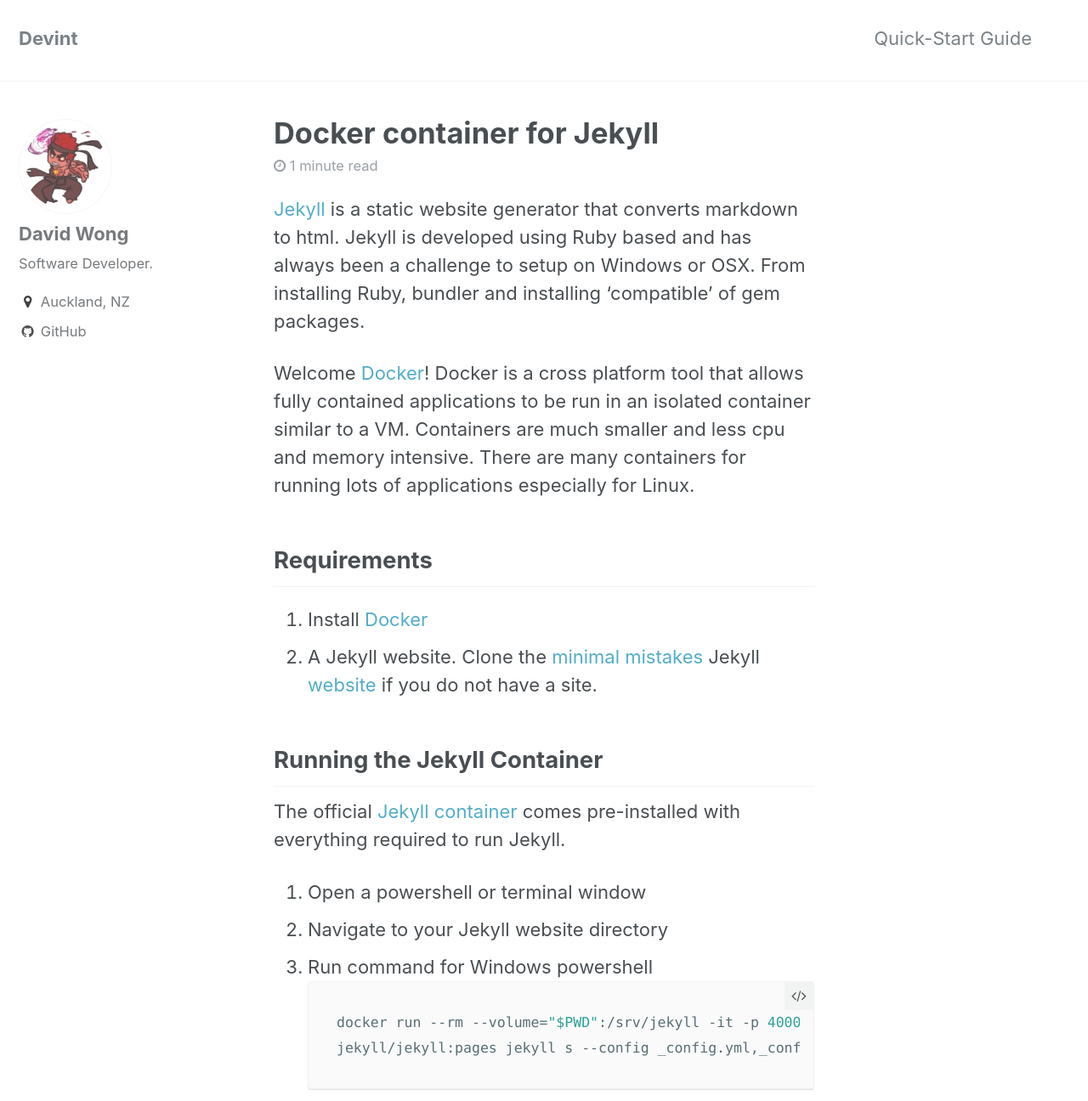
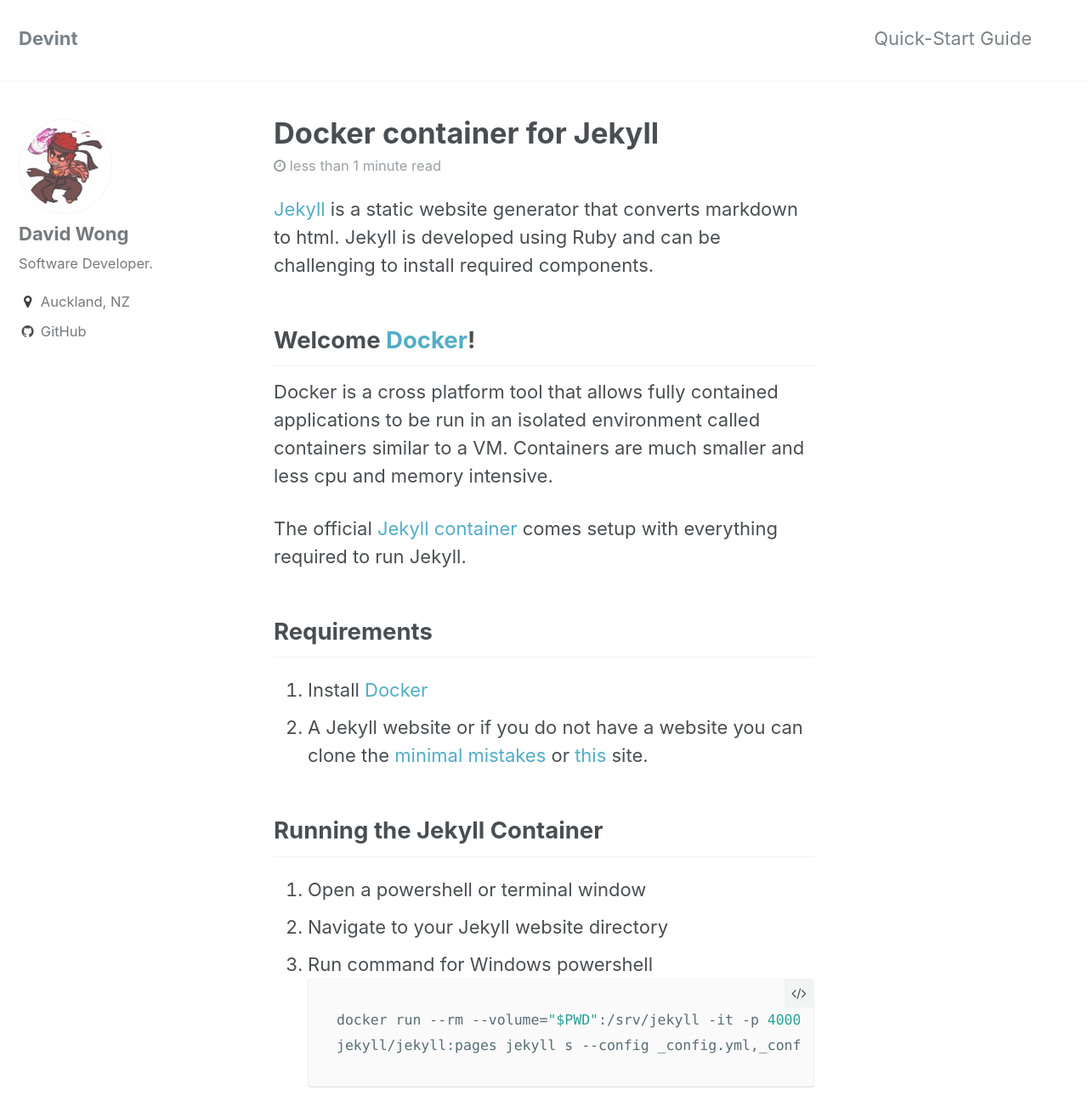
Before and after one commit to dvkwong/devint, a Jekyll site: the page built from _posts/2017-05-09-Docker-container-for-Jekyll.md, in a window 1280 px wide and 1400 px high, cut to the strip 104-1400 px from the top of the window. Shown: the whole strip at 85% size. Built offline with Jekyll 4.4.1, drawn with Linux system fonts in a browser that asks for light colours.

Commit message:
Make Docker post a little more readable

```diff
--- a/_posts/2017-05-09-Docker-container-for-Jekyll.md
+++ b/_posts/2017-05-09-Docker-container-for-Jekyll.md
@@ -8,23 +8,25 @@
 ---
 
 [Jekyll](https://jekyllrb.com/) is a static website generator that converts markdown to html.
-Jekyll is developed using Ruby based and has always been a challenge to setup on Windows or OSX.
-From installing Ruby, bundler and installing 'compatible' of gem packages.
+Jekyll is developed using Ruby and can be challenging to install required components.
 
-Welcome [Docker](https://www.docker.com/)! Docker is a cross platform tool that allows fully contained
-applications to be run in an isolated container similar to a VM. Containers are much smaller and less
- cpu and memory intensive. There are many containers for running lots of applications especially for Linux.
+## Welcome [Docker](https://www.docker.com/)!
+
+Docker is a cross platform tool that allows fully contained applications to be run in an
+isolated environment called containers similar to a VM. Containers are much smaller and less
+cpu and memory intensive.
+
+The official [Jekyll container](https://github.com/jekyll/docker) comes setup with
+everything required to run Jekyll.
 
 ## Requirements
 
 1. Install [Docker](https://www.docker.com/)
-1. A Jekyll website. Clone the [minimal mistakes](https://github.com/mmistakes/minimal-mistakes)
-Jekyll [website](https://mmistakes.github.io/minimal-mistakes/) if you do not have a site.
+1. A Jekyll website or if you do not have a website you can clone the
+[minimal mistakes](https://github.com/mmistakes/minimal-mistakes) or
+[this](https://github.com/dvkwong/devint) site.
 
 ## Running the Jekyll Container
-
-The official [Jekyll container](https://github.com/jekyll/docker) comes pre-installed with
-everything required to run Jekyll.
 
 1. Open a powershell or terminal window
 1. Navigate to your Jekyll website directory
```
